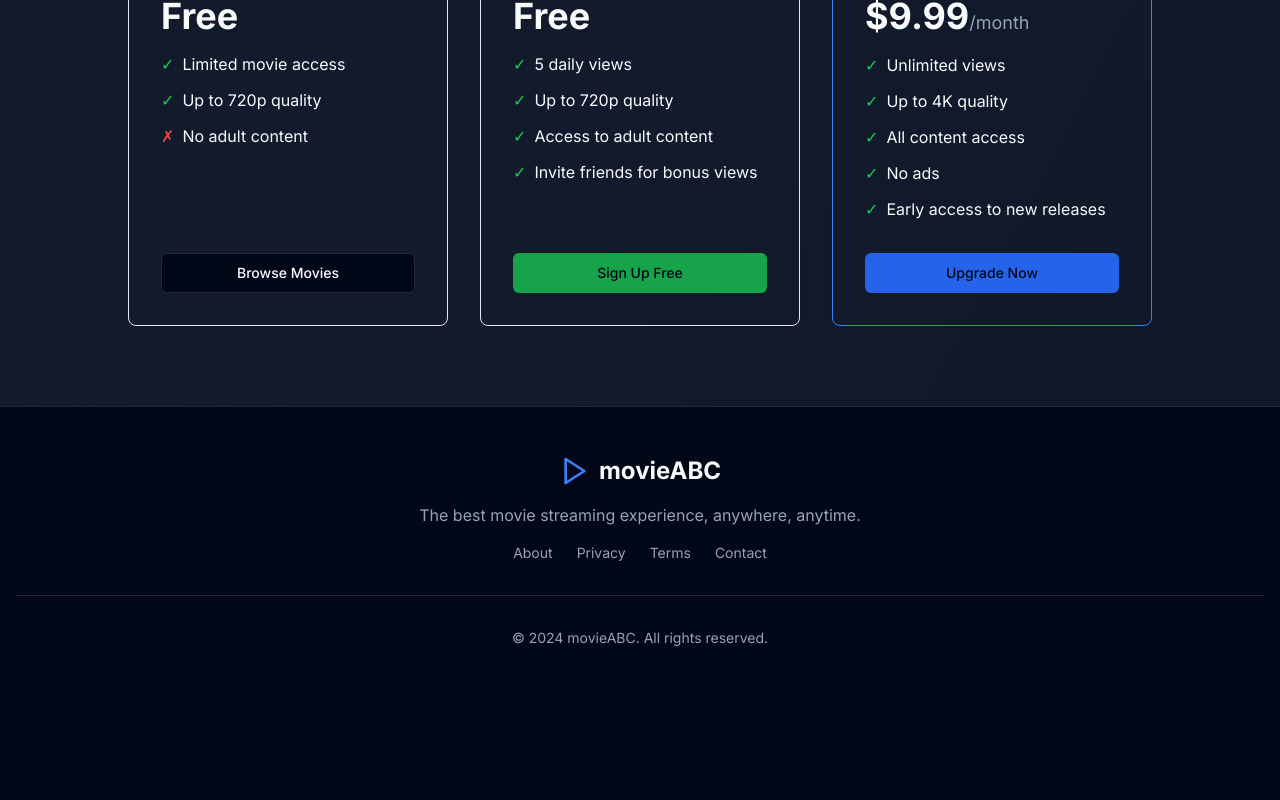
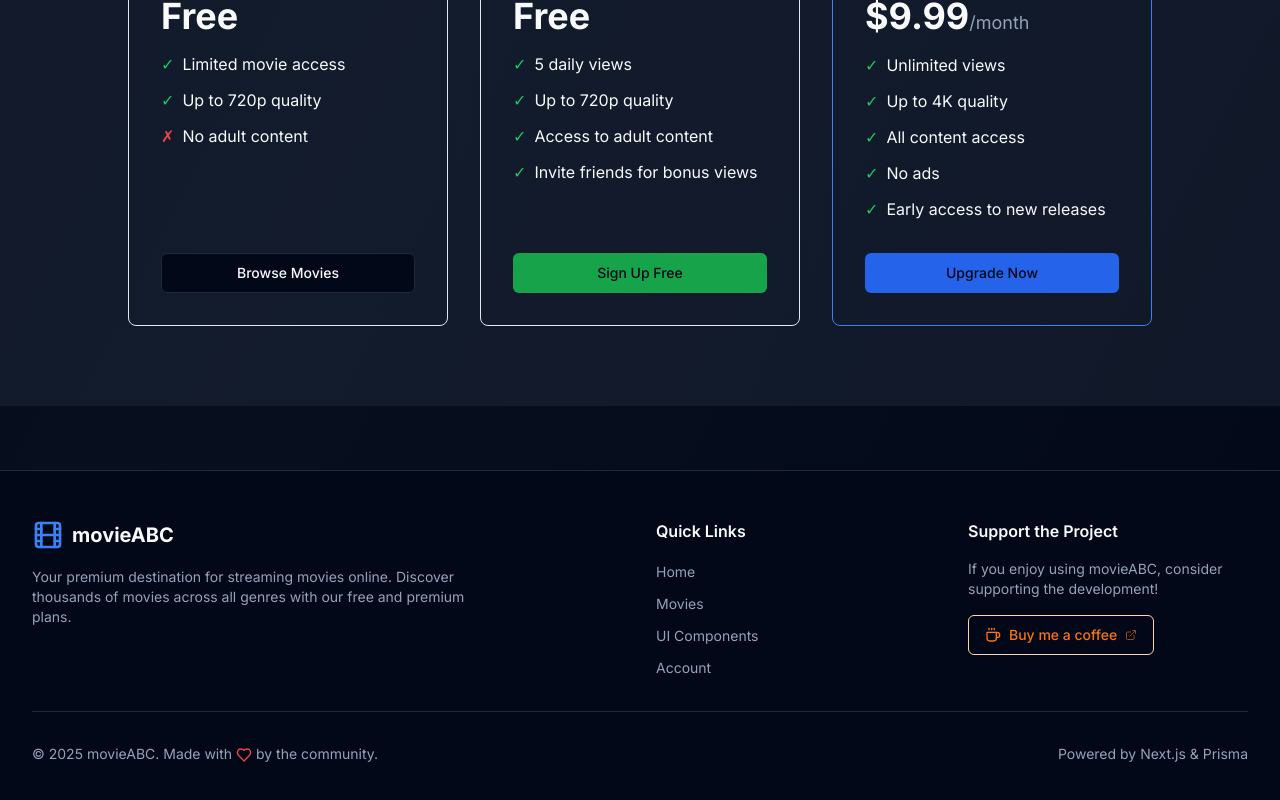
Before and after one commit to nguyenhoangkhan/movie-abc, a Next.js app: page / in a window 1280 px wide. Shown: the part 1724-2524 px from the top of the page. Before the commit the page ends 2420 px from the top, so only its background shows below. Built offline with nearby package versions, Linux system fonts and the light colour scheme; no server answers.

Commit message:
Add Footer component and BuyMeCoffee button to HomePage

```diff
--- a/app/page.tsx
+++ b/app/page.tsx
@@ -1,6 +1,7 @@
 import Link from "next/link";
 import { Play, Star, TrendingUp, Clock } from "lucide-react";
 import Navbar from "@/components/Navbar";
+import Footer from "@/components/Footer";
 import { Button } from "@/components/ui/button";
 
 export default function HomePage() {
@@ -206,46 +207,7 @@ export default function HomePage() {
       </section>
 
       {/* Footer */}
-      <footer className="bg-background border-t border-border py-12">
-        <div className="max-w-7xl mx-auto px-4 text-center">
-          <div className="flex items-center justify-center space-x-2 mb-4">
-            <Play className="h-8 w-8 text-primary" />
-            <span className="text-2xl font-bold">movieABC</span>
-          </div>
-          <p className="text-muted-foreground mb-4">
-            The best movie streaming experience, anywhere, anytime.
-          </p>
-          <div className="flex justify-center space-x-6 text-sm text-muted-foreground">
-            <Link
-              href="/about"
-              className="hover:text-primary transition-colors"
-            >
-              About
-            </Link>
-            <Link
-              href="/privacy"
-              className="hover:text-primary transition-colors"
-            >
-              Privacy
-            </Link>
-            <Link
-              href="/terms"
-              className="hover:text-primary transition-colors"
-            >
-              Terms
-            </Link>
-            <Link
-              href="/contact"
-              className="hover:text-primary transition-colors"
-            >
-              Contact
-            </Link>
-          </div>
-          <div className="mt-8 pt-8 border-t border-border text-sm text-muted-foreground">
-            © 2024 movieABC. All rights reserved.
-          </div>
-        </div>
-      </footer>
+      <Footer />
     </div>
   );
 }
--- /dev/null
+++ b/components/BuyMeCoffee.tsx
@@ -0,0 +1,66 @@
+"use client";
+
+import { Coffee, ExternalLink } from "lucide-react";
+import { Button } from "@/components/ui/button";
+
+interface BuyMeCoffeeProps {
+  variant?: "default" | "small" | "icon";
+  className?: string;
+  username?: string; // Ko-fi or Buy Me a Coffee username
+}
+
+export default function BuyMeCoffee({
+  variant = "default",
+  className = "",
+  username = "nguyenhoangkhan", // Default username
+}: BuyMeCoffeeProps) {
+  const handleBuyMeCoffee = () => {
+    // You can change this to your preferred platform:
+    // Ko-fi: https://ko-fi.com/username
+    // Buy Me a Coffee: https://www.buymeacoffee.com/username
+    // GitHub Sponsors: https://github.com/sponsors/username
+
+    const kofiUrl = `https://ko-fi.com/${username}`;
+    window.open(kofiUrl, "_blank", "noopener,noreferrer");
+  };
+
+  if (variant === "icon") {
+    return (
+      <Button
+        variant="ghost"
+        size="icon"
+        onClick={handleBuyMeCoffee}
+        className={`text-orange-500 hover:text-orange-600 hover:bg-orange-50 dark:hover:bg-orange-950 ${className}`}
+        title="Buy me a coffee"
+      >
+        <Coffee className="h-5 w-5" />
+      </Button>
+    );
+  }
+
+  if (variant === "small") {
+    return (
+      <Button
+        variant="outline"
+        size="sm"
+        onClick={handleBuyMeCoffee}
+        className={`text-orange-500 border-orange-200 hover:bg-orange-50 hover:text-orange-600 dark:border-orange-800 dark:hover:bg-orange-950 ${className}`}
+      >
+        <Coffee className="h-4 w-4 mr-2" />
+        Support
+      </Button>
+    );
+  }
+
+  return (
+    <Button
+      variant="outline"
+      onClick={handleBuyMeCoffee}
+      className={`text-orange-500 border-orange-200 hover:bg-orange-50 hover:text-orange-600 dark:border-orange-800 dark:hover:bg-orange-950 transition-all duration-200 ${className}`}
+    >
+      <Coffee className="h-4 w-4 mr-2" />
+      Buy me a coffee
+      <ExternalLink className="h-3 w-3 ml-2 opacity-60" />
+    </Button>
+  );
+}
--- /dev/null
+++ b/components/Footer.tsx
@@ -0,0 +1,91 @@
+import Link from "next/link";
+import { Film, Heart, Coffee } from "lucide-react";
+import BuyMeCoffee from "@/components/BuyMeCoffee";
+
+export default function Footer() {
+  return (
+    <footer className="bg-background border-t border-border mt-16">
+      <div className="max-w-7xl mx-auto px-4 sm:px-6 lg:px-8 py-12">
+        <div className="grid grid-cols-1 md:grid-cols-4 gap-8">
+          {/* Logo and Description */}
+          <div className="md:col-span-2">
+            <div className="flex items-center space-x-2 mb-4">
+              <Film className="h-8 w-8 text-primary" />
+              <span className="text-xl font-bold text-foreground">
+                movieABC
+              </span>
+            </div>
+            <p className="text-muted-foreground text-sm max-w-md">
+              Your premium destination for streaming movies online. Discover
+              thousands of movies across all genres with our free and premium
+              plans.
+            </p>
+          </div>
+
+          {/* Quick Links */}
+          <div>
+            <h3 className="font-semibold text-foreground mb-4">Quick Links</h3>
+            <ul className="space-y-2">
+              <li>
+                <Link
+                  href="/"
+                  className="text-muted-foreground hover:text-primary transition-colors text-sm"
+                >
+                  Home
+                </Link>
+              </li>
+              <li>
+                <Link
+                  href="/movies"
+                  className="text-muted-foreground hover:text-primary transition-colors text-sm"
+                >
+                  Movies
+                </Link>
+              </li>
+              <li>
+                <Link
+                  href="/buttons"
+                  className="text-muted-foreground hover:text-primary transition-colors text-sm"
+                >
+                  UI Components
+                </Link>
+              </li>
+              <li>
+                <Link
+                  href="/account"
+                  className="text-muted-foreground hover:text-primary transition-colors text-sm"
+                >
+                  Account
+                </Link>
+              </li>
+            </ul>
+          </div>
+
+          {/* Support */}
+          <div>
+            <h3 className="font-semibold text-foreground mb-4">
+              Support the Project
+            </h3>
+            <p className="text-muted-foreground text-sm mb-4">
+              If you enjoy using movieABC, consider supporting the development!
+            </p>
+            <BuyMeCoffee variant="default" />
+          </div>
+        </div>
+
+        {/* Bottom Bar */}
+        <div className="border-t border-border mt-8 pt-8 flex flex-col sm:flex-row justify-between items-center">
+          <p className="text-muted-foreground text-sm">
+            © 2025 movieABC. Made with{" "}
+            <Heart className="h-4 w-4 inline text-red-500" /> by the community.
+          </p>
+          <div className="flex items-center space-x-4 mt-4 sm:mt-0">
+            <span className="text-muted-foreground text-sm">
+              Powered by Next.js & Prisma
+            </span>
+          </div>
+        </div>
+      </div>
+    </footer>
+  );
+}
--- a/components/Navbar.tsx
+++ b/components/Navbar.tsx
@@ -5,6 +5,7 @@ import { useSession, signOut } from "next-auth/react";
 import { useState } from "react";
 import { User, LogOut, Settings, Menu, X, Film, Crown } from "lucide-react";
 import { Button } from "@/components/ui/button";
+import BuyMeCoffee from "@/components/BuyMeCoffee";
 
 export default function Navbar() {
   const { data: session, status } = useSession();
@@ -56,6 +57,9 @@ export default function Navbar() {
                 Adult
               </Link>
             )}
+
+            {/* Buy Me a Coffee */}
+            <BuyMeCoffee variant="small" />
 
             {/* User Menu */}
             {status === "loading" ? (
@@ -161,6 +165,11 @@ export default function Navbar() {
                 </Link>
               )}
 
+              {/* Buy Me a Coffee for Mobile */}
+              <div className="px-3 py-2">
+                <BuyMeCoffee variant="small" />
+              </div>
+
               {session ? (
                 <>
                   <Link
```
